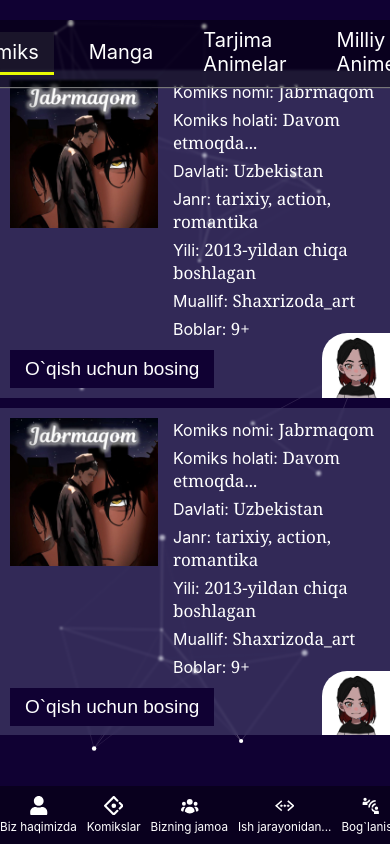
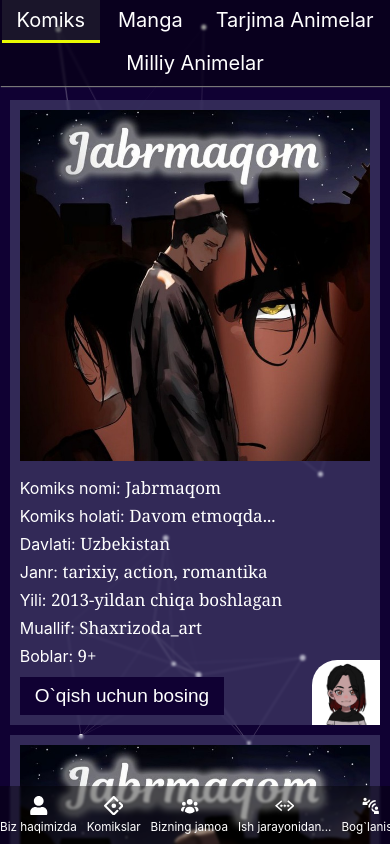
Before and after one commit to DavronNabijonv/burushli, a React (Create React App) app: page / in a window 390 px wide. Shown: the top 844 px of the page. Built offline with nearby package versions, Linux system fonts and the light colour scheme.

Commit message:
komiks_responsive

```diff
--- a/src/page/komiks.scss
+++ b/src/page/komiks.scss
@@ -1,13 +1,11 @@
 .komiks {
   padding: 20px 0;
-  height: 765px;
   display: flex;
   flex-direction: column;
   gap: 20px;
   width: 1430px;
   margin: 0 auto;
   margin-left: 100px;
-  overflow: hidden;
 }
 
 // bu komiks navigater header qismi
@@ -43,18 +41,9 @@
   flex-wrap: wrap;
   align-items: start;
   justify-content: left;
-  height: 700px;
   width: 100%;
   margin-top: 70px;
   gap: 10px;
-}
-.komiks_cards::-webkit-scrollbar {
-  background-color: #32335ac9;
-  width: 100%;
-  height: 10px;
-}
-.komiks_cards::-webkit-scrollbar-thumb {
-  background-color: #cccce9e0;
 }
 
 .komik {
@@ -141,6 +130,61 @@
     margin: 20px auto;
   }
   .komiks_cards{
-    overflow: auto;
+    margin: 80px auto;
   }
 }
+
+@media(max-width:600px){
+  .komiks{
+    padding-top: 0px;
+    margin: 0 auto;
+  }
+  .komiks_navigator{
+    width: 100%;
+    justify-content: space-around;
+    gap: 0px;
+    flex-wrap: wrap;
+  }
+}
+
+@media(max-width:540px){
+  .komiks_cards{
+    margin-top: 100px;
+  }
+}
+
+@media(max-width:480px){
+  .komiks_cards{
+    align-items: center;
+    justify-content: center;
+  }
+  .komik{
+    width: 95%;
+    margin: 0 auto;
+    .to_read_btn{
+
+    }
+  }
+  .komik_card{
+    flex-direction: column;
+    .komik_img{
+      width: 90%;
+      margin: 0 auto;
+    }
+  }
+}
+
+@media(max-width:480px){
+  .komik_card{
+    .komik_img{
+      width: 100%;
+      margin: 0 auto;
+    }
+  }
+}
+
+@media(max-width:345px){
+  .komiks_cards{
+    margin-top: 150px;
+  }
+}
```
